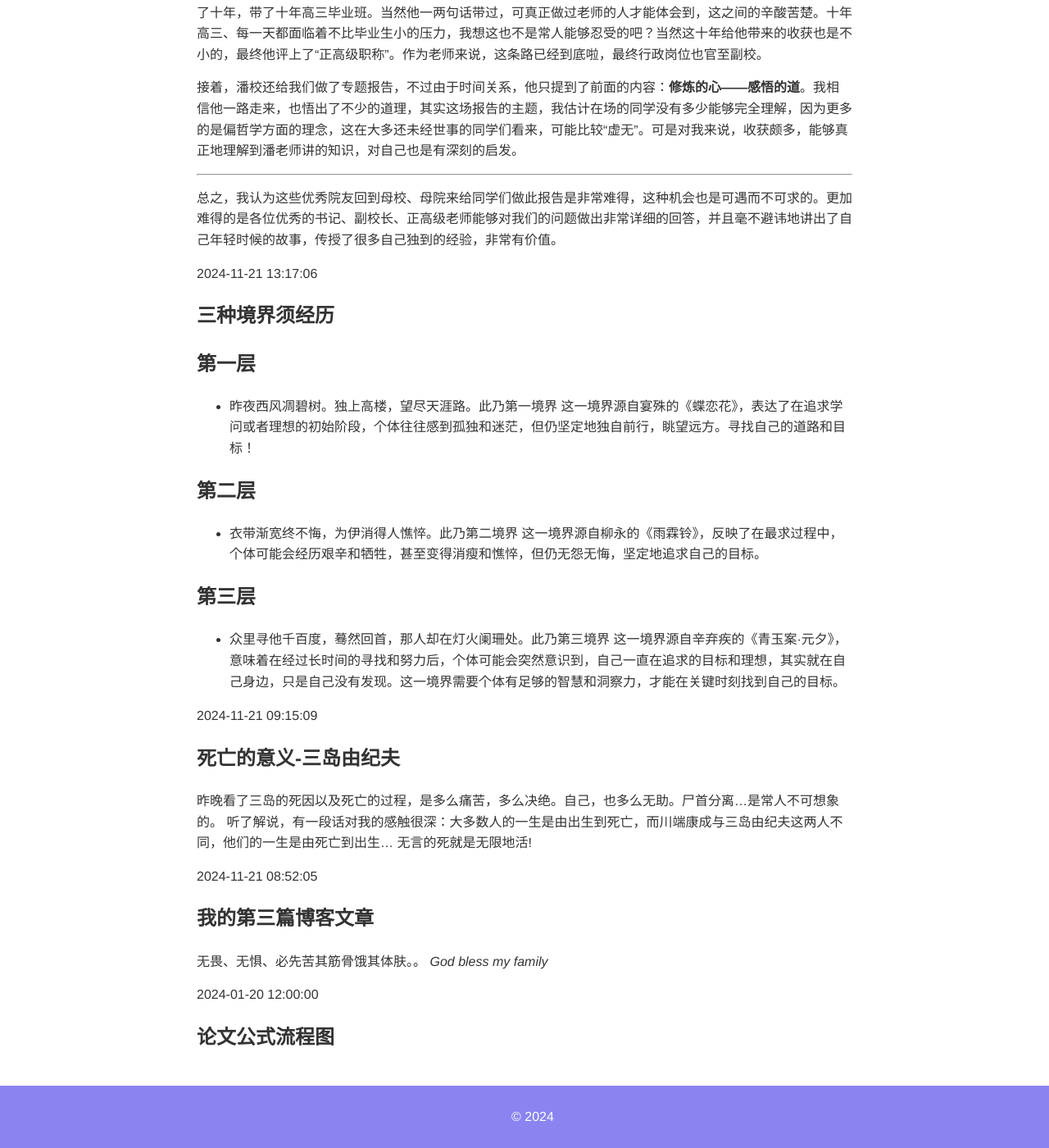
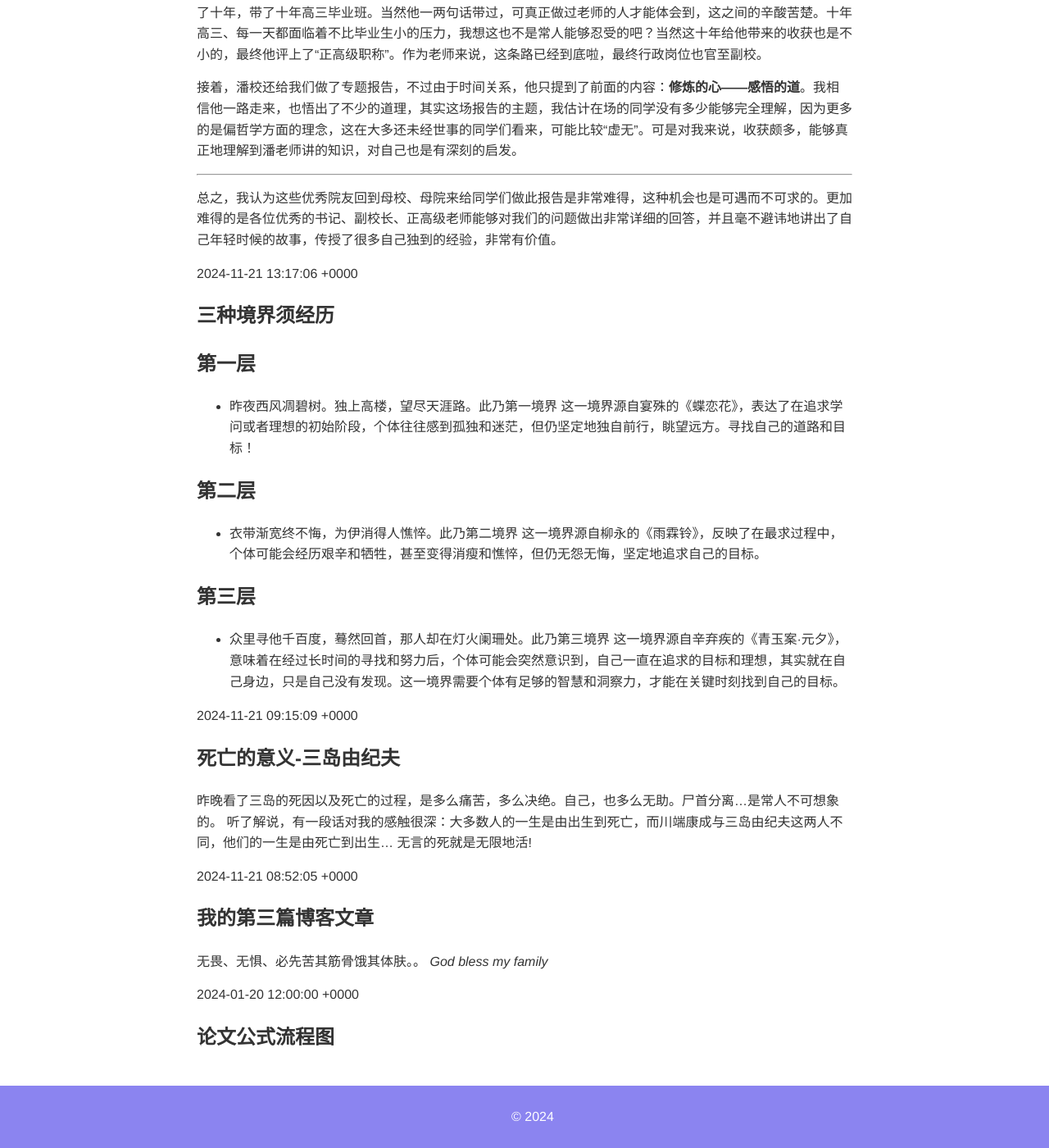
Before and after one commit to Eroticoo/Eroticoo.github.io, a Jekyll site: the page built from index.html, in a window 1280 px wide and 1400 px high, scrolled down 2264 px. Shown: the whole window at 82% size. Built offline with Jekyll 4.4.1, drawn with Linux system fonts in a browser that asks for light colours; some of the changed text lies outside the part shown.

Commit message:
“timezone”

```diff
--- a/index.html
+++ b/index.html
@@ -3,7 +3,7 @@
 ---
 {% for post in site.posts %}
 <article class="post">
-    <div class="post-date">{{ post.date | date: "%Y-%m-%d %H:%M:%S" }}</div>
+    <div class="post-date">{{ post.date | date: "%Y-%m-%d %H:%M:%S %z" }}</div>
     {{ post.content }}
 </article>
 {% endfor %}
```
